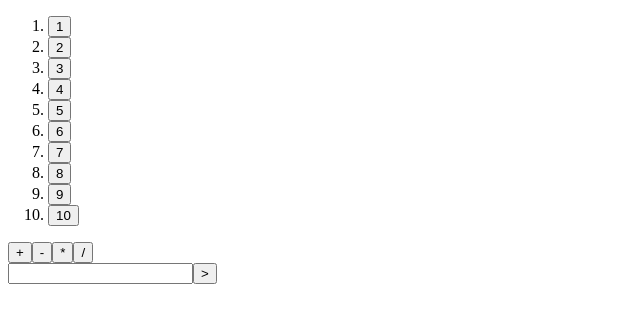
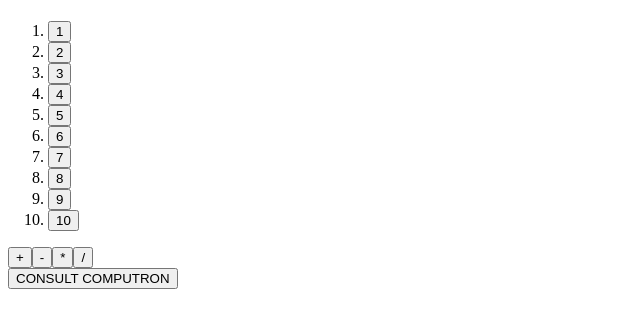
Before and after one commit to WAbby404/vue-calculator, a Vue app: page / in a window 1280 px wide. Shown: the top 328 px of the page, without its empty margins (0-640 px from the left). Built offline with nearby package versions, Linux system fonts and the light colour scheme.

Commit message:
Got functionality working

```diff
--- a/src/App.vue
+++ b/src/App.vue
@@ -17,10 +17,10 @@ import { ref } from "vue";
 // when an operator is added, a space will be put before it in the input,
 // and the operator will go into operator
 // when another number is typed after, it will go into numTwo
-const inputString = ref("");
-const numOne = ref(null);
-const numTwo = ref(null);
+const numOne = ref("");
+const numTwo = ref("");
 const operator = ref("");
+const result = ref("");
 
 const add = (a, b) => {
   return a + b;
@@ -39,32 +39,73 @@ const multiple = (a, b) => {
 };
 
 const computeResult = () => {
-  let finalNumber = 100;
-  bothNumbers.value = finalNumber;
+  let num = parseInt(numOne.value);
+  let nom = parseInt(numTwo.value);
+
+  console.log(num);
+  console.log(nom);
+
+  console.log(numOne.value);
+  console.log(numTwo.value);
+
+  result.value = num + nom;
+
+  numOne.value = "";
+  numTwo.value = "";
+  operator.value = "";
 };
 
-const changeInput = () => {};
+const changeInput = (input) => {
+  // numOne, numTwo and operator will reflect the input,
+  // numbers first typed will go into numOne
+  // when an operator is added, a space will be put before it in the input,
+  // and the operator will go into operator
+  // when another number is typed after, it will go into numTwo
+
+  if (typeof input !== "number") {
+    operator.value = input;
+  } else if (operator.value === "") {
+    numOne.value = numOne.value.toString() + input.toString();
+  } else {
+    numTwo.value = numTwo.value.toString() + input.toString();
+  }
+
+  // if (operator.value === "") {
+  //   numOne.value = numOne.value.toString() + input.toString();
+  // } else if (typeof input !== "number") {
+  //   operator.value = input;
+  // } else {
+  //   numTwo.value = numTwo.value.toString() + input.toString();
+  // }
+  console.log(numOne.value);
+  console.log(numTwo.value);
+  console.log(operator.value);
+};
 </script>
 
 <template>
+  <h1>
+    {{
+      `${numOne === null ? "__" : numOne} ${operator} ${
+        numTwo === null ? "__" : numTwo
+      }`
+    }}
+  </h1>
+  <h2>{{ result }}</h2>
   <ol>
     <li v-for="index in 10" :key="index">
-      <button type="text" @click="bothNumbers = `${bothNumbers}${index}`">
+      <button type="text" @click="changeInput(index)">
         {{ index }}
       </button>
       <!-- <button type="text" @click="inputNumber(index)">{{ index }}</button> -->
     </li>
   </ol>
-  <button type="text" @click="bothNumbers = `${bothNumbers} + `">+</button>
+  <button type="text" @click="changeInput('+')">+</button>
   <button type="text">-</button>
   <button type="text">*</button>
   <button type="text">/</button>
-  <form>
-    <!-- <form @submit.prevent="computeResult"></form> -->
-    <input v-model="bothNumbers" type="text" />
-
-    <button type="submit">></button>
-  </form>
+  <br />
+  <button type="text" @click="computeResult">CONSULT COMPUTRON</button>
 </template>
 
 <style scoped></style>
```
